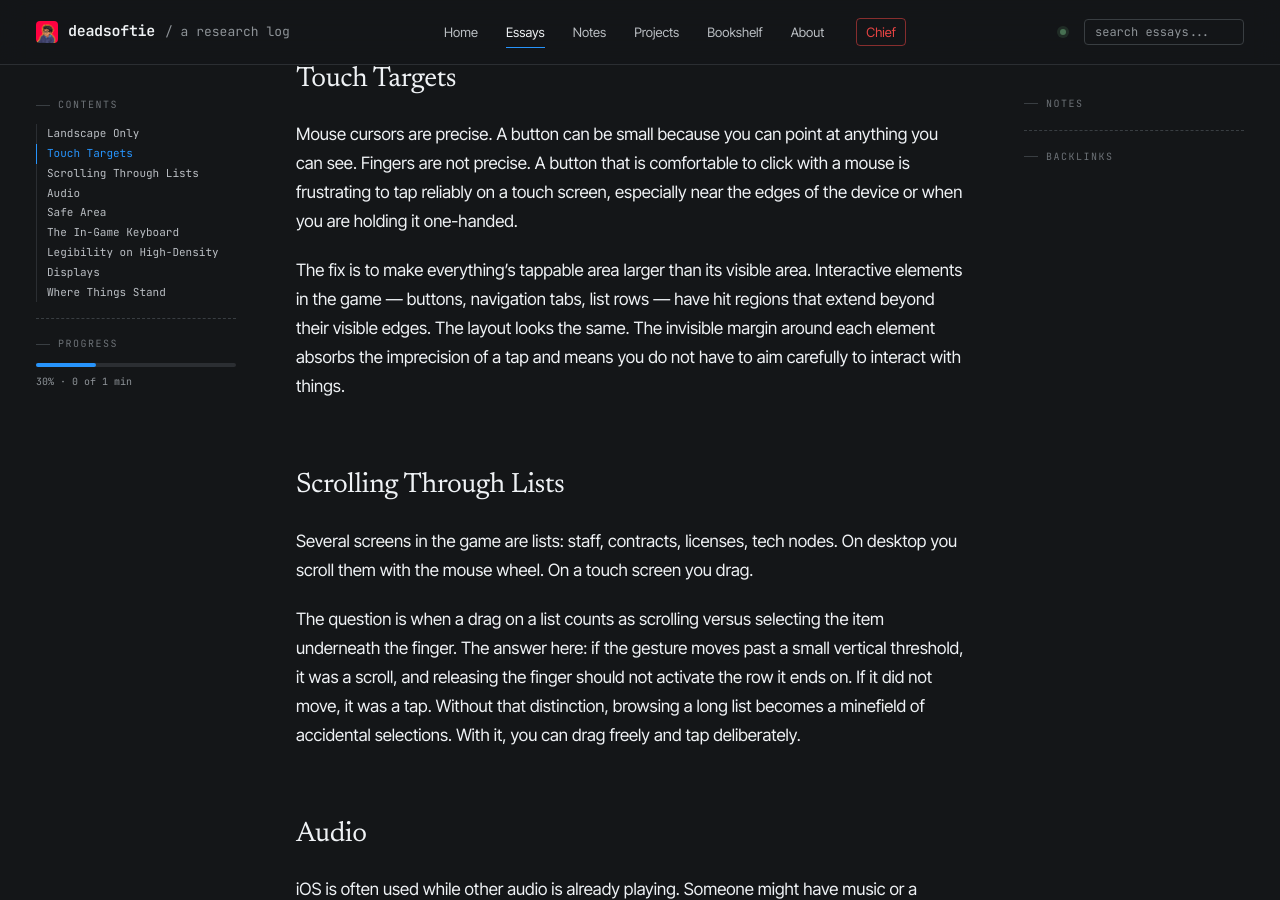
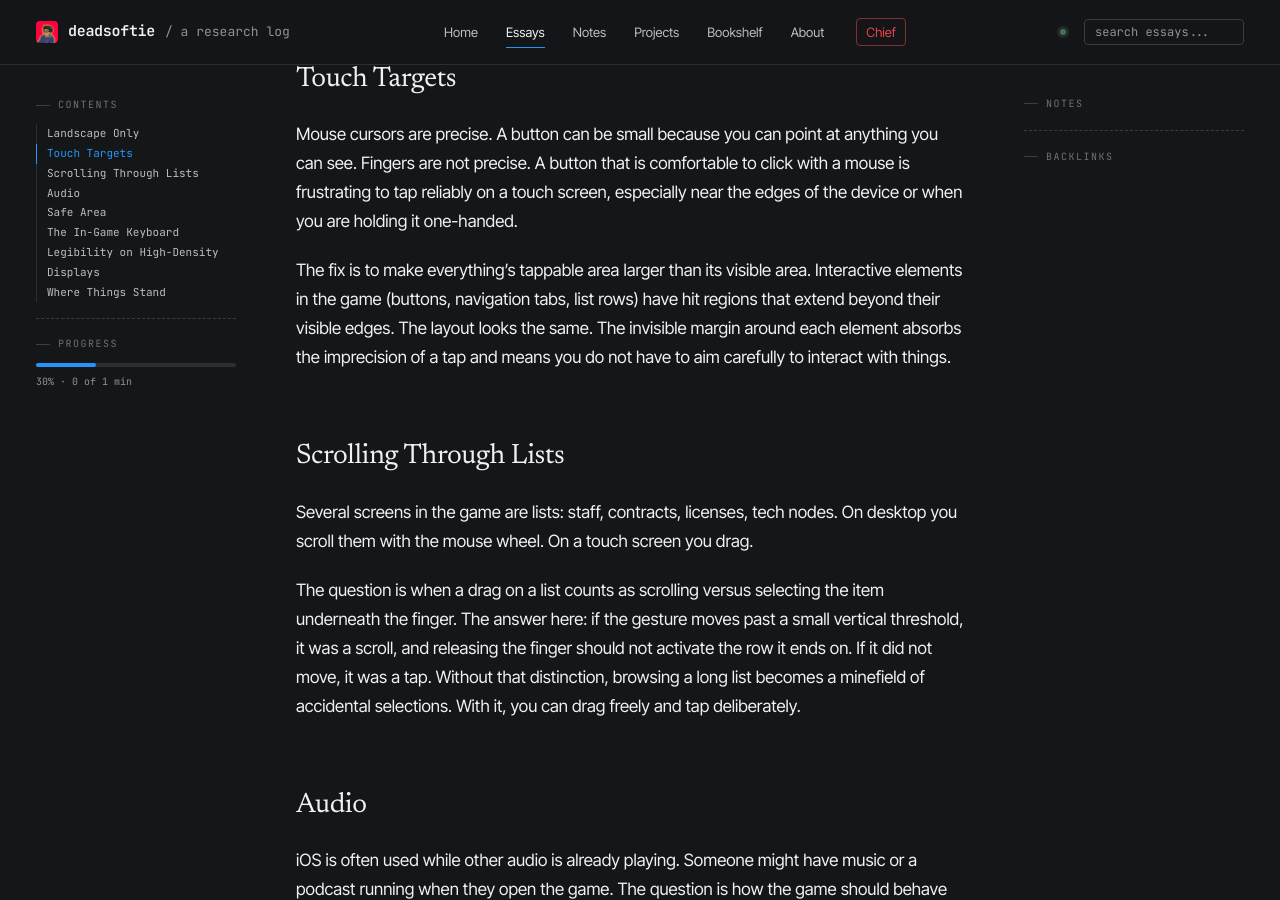
Before and after one commit to deadsoftie/deadsoftie-site-v2, a Jekyll site: the page built from _essays/2026-06-10-chief-of-the-valley-ios-port.md, in a window 1280 px wide and 900 px high, scrolled down 1044 px. Built offline with Jekyll 4.4.1, drawn with Linux system fonts in a browser that asks for light colours; some of the changed text lies outside the part shown.

Commit message:
Formatting changes to essay

```diff
--- a/_essays/2026-06-10-chief-of-the-valley-ios-port.md
+++ b/_essays/2026-06-10-chief-of-the-valley-ios-port.md
@@ -29,7 +29,7 @@ The iPad version can rotate freely between landscape-left and landscape-right. T
 
 Mouse cursors are precise. A button can be small because you can point at anything you can see. Fingers are not precise. A button that is comfortable to click with a mouse is frustrating to tap reliably on a touch screen, especially near the edges of the device or when you are holding it one-handed.
 
-The fix is to make everything's tappable area larger than its visible area. Interactive elements in the game — buttons, navigation tabs, list rows — have hit regions that extend beyond their visible edges. The layout looks the same. The invisible margin around each element absorbs the imprecision of a tap and means you do not have to aim carefully to interact with things.
+The fix is to make everything's tappable area larger than its visible area. Interactive elements in the game (buttons, navigation tabs, list rows) have hit regions that extend beyond their visible edges. The layout looks the same. The invisible margin around each element absorbs the imprecision of a tap and means you do not have to aim carefully to interact with things.
 
 ## Scrolling Through Lists
 
```
